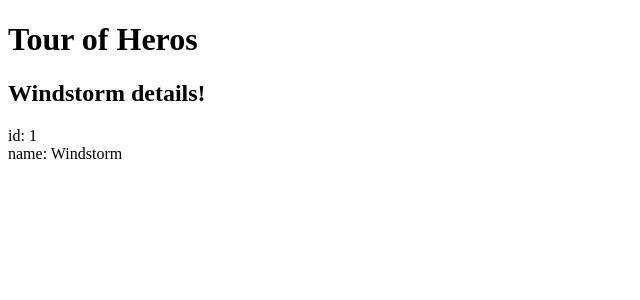
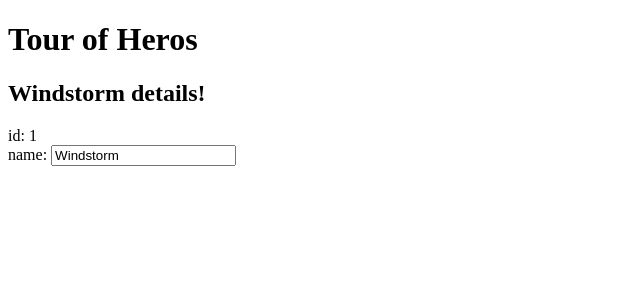
Before and after one commit to NathanPeterson/Angular2-TourOfHeroes, an Angular app: page / in a window 1280 px wide. Shown: the top 300 px of the page, without its empty margins (0-640 px from the left). Built offline with nearby package versions, Linux system fonts and the light colour scheme.

Commit message:
Create form to change name of hero using 2 Way Data Binding.

```diff
--- a/src/app/app.component.html
+++ b/src/app/app.component.html
@@ -7,5 +7,6 @@
 </div>
 
 <div>
-  <label>name: </label> {{ hero.name }}
+  <label>name: </label>
+  <input [(ngModel)]="hero.name" placeholder="name">
 </div>
```
